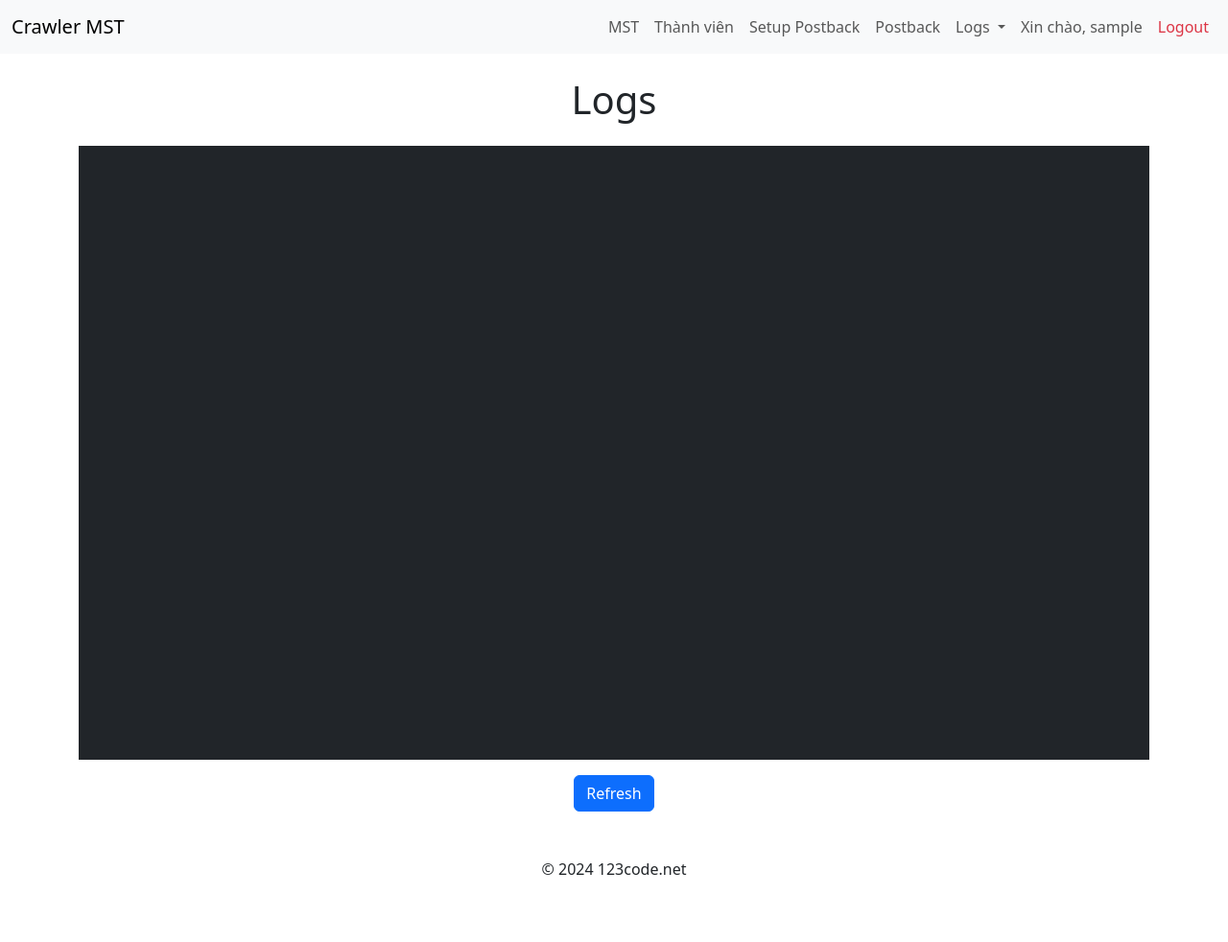
After one commit to TrungPhuNA/tool-mst, a Flask app: template templates/logs/log_view.html in a window 1280 px wide. The commit adds this page. Shown: the whole page at 96% size. Run offline with Flask 3, Linux system fonts and the light colour scheme; the template is opened without the code that fills it, so the values that code supplies are empty; the visitor is signed in with stand-in values (Sample User, id 1); some libraries are stand-ins or nearby versions.

Commit message:
add file logs

```diff
--- a/route/route_web.py
+++ b/route/route_web.py
@@ -6,10 +6,37 @@ from models.model_callback import CallbackInfo
 
 import traceback
 import math
+import os
 
 # Tạo Blueprint cho các route
 bp = Blueprint('route_web', __name__)
 
+
+LOG_FILES = {
+    "nohup": "nohup.out",
+    "gunicorn_error": "gunicorn_error.log"
+}
+
+@bp.route("/logs/<log_type>")
+@login_required
+def get_logs(log_type):
+    """API đọc log từ các file cụ thể."""
+    if log_type not in LOG_FILES:
+        return jsonify({"error": "Invalid log type"}), 400
+
+    log_path = LOG_FILES[log_type]
+
+    # Kiểm tra file log tồn tại
+    if not os.path.exists(log_path):
+        return jsonify({"error": f"Log file '{log_path}' not found"}), 404
+
+    try:
+        with open(log_path, "r", encoding="utf-8") as log_file:
+            # Đọc nội dung file
+            content = log_file.readlines()[-100:]  # Lấy 100 dòng cuối
+            return render_template("logs/log_view.html", log_type=log_type, content=content)
+    except Exception as e:
+        return jsonify({"error": f"Unable to read log file: {e}"}), 500
 
 @bp.route("/", methods=["GET"])
 @login_required
--- a/templates/layouts/app_master.html
+++ b/templates/layouts/app_master.html
@@ -61,6 +61,23 @@
                         <li class="nav-item">
                             <a class="nav-link {% if request.path.startswith('/logs/post-back') %}active{% endif %}" href="/logs/post-back">Postback</a>
                         </li>
+
+                        <!-- Dropdown Logs -->
+                        <li class="nav-item dropdown">
+                            <a class="nav-link dropdown-toggle {% if request.path.startswith('/logs') %}active{% endif %}" href="#" id="navbarDropdownLogs"
+                                role="button" data-bs-toggle="dropdown" aria-expanded="false">
+                                Logs
+                            </a>
+                            <ul class="dropdown-menu" aria-labelledby="navbarDropdownLogs">
+                                <li>
+                                    <a class="dropdown-item {% if request.path == '/logs/nohup' %}active{% endif %}" href="/logs/nohup">Nohup Logs</a>
+                                </li>
+                                <li>
+                                    <a class="dropdown-item {% if request.path == '/logs/gunicorn_error' %}active{% endif %}" href="/logs/gunicorn_error">Gunicorn Logs</a>
+                                </li>
+                            </ul>
+                        </li>
+
                         <li class="nav-item">
                             <a class="nav-link">Xin chào, {{ session.get("username") }}</a>
                         </li>
@@ -80,6 +97,7 @@
         </div>
     </nav>
 
+
     <!-- Main Content -->
     <main>
         {% block content %}
--- /dev/null
+++ b/templates/logs/log_view.html
@@ -0,0 +1,18 @@
+{% extends "layouts/app_master.html" %}
+{% block content %}
+<div class="container mt-4">
+    <h1 class="mb-4 text-center">{{ log_type | capitalize }} Logs</h1>
+
+    <div class="bg-dark text-light p-3" style="height: 80vh; overflow-y: auto;">
+        <pre>
+{% for line in content %}
+{{ line }}
+{% endfor %}
+        </pre>
+    </div>
+
+    <div class="text-center mt-3">
+        <button class="btn btn-primary" onclick="location.reload();">Refresh</button>
+    </div>
+</div>
+{% endblock %}
```
Also changed, not shown: templates/logs/post_back.html (+4 -3 lines).
